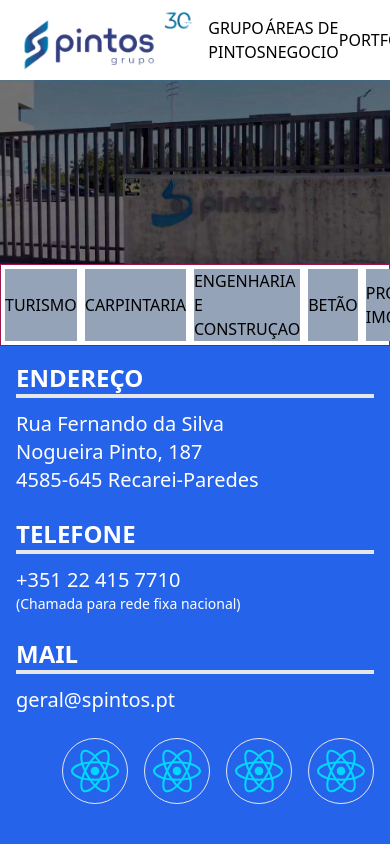
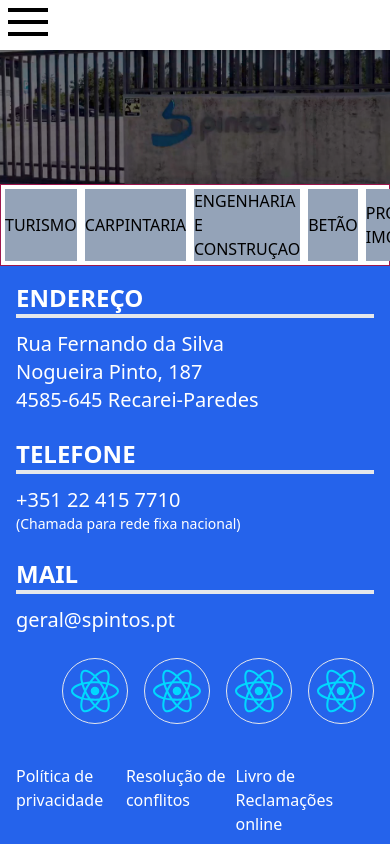
Before and after one commit to Fran-Lopez-Laperal/proyectPintos, a React (Vite) app: page / in a window 390 px wide. Shown: the top 844 px of the page. Built offline with nearby package versions, Linux system fonts and the light colour scheme.

Commit message:
nav movil

```diff
--- a/src/App.jsx
+++ b/src/App.jsx
@@ -3,14 +3,31 @@ import { Routes, Route } from "react-router-dom";
 
 import { Footer } from "./components/Footer";
 import { NavDesktop } from "./components/NavDesktop";
-import { Home } from "./components/Home";
+import { Home } from "./pages/Home";
+import { useEffect, useState } from "react";
+import { NavMovil } from "./components/NavMovil";
 
 
 function App() {
+
+  const [showNav, setshowNav] = useState(false)
+
+  useEffect(() => {
+    const responsiveMovil = () => window.innerWidth > 640 ? setshowNav(true) : setshowNav(false);
+
+    responsiveMovil()
+
+    window.addEventListener("resize", () => responsiveMovil())
+
+
+  }, [])
+
+
   return (
     <main className="">
       <article>
-        <NavDesktop />
+      {showNav ?  <NavDesktop /> : <NavMovil/>}
+
         <Routes>
           <Route path="/" element={<Home/>}/>
         </Routes>
--- a/src/components/NavDesktop.jsx
+++ b/src/components/NavDesktop.jsx
@@ -2,6 +2,9 @@ import { Link } from "react-router-dom"
 import logo from '../assets/logo.png'
 
 export function NavDesktop() {
+
+
+
     const links = [
         { to: '/', text: 'GRUPO PINTOS' },
         { to: '/', text: 'ÁREAS DE NEGOCIO' },
@@ -16,8 +19,8 @@ export function NavDesktop() {
 
 
     return (
-        <div className='w-full '>
-            <div className='flex bg-transparent w-full text-black h-20'>
+        <>
+            <section className='flex bg-transparent w-full text-black h-20'>
                 <img className='w-96' src={logo} alt={logo} />
                 <ul className='flex h-full w-full'>
 
@@ -33,7 +36,7 @@ export function NavDesktop() {
                     ))}
 
                 </ul>
-            </div>
-        </div>
+            </section>
+        </>
     )
 }
--- /dev/null
+++ b/src/components/NavMovil.jsx
@@ -0,0 +1,89 @@
+import { useState } from "react";
+import { Link } from "react-router-dom";
+
+
+
+
+export function NavMovil() {
+
+    const [openNav, setOpenNav] = useState(false);
+    const [showSubLink1, setShowSubLink1] = useState(false)
+    const [showSubLink2, setShowSubLink2] = useState(false)
+
+
+    function handleShowMenu() {
+        setOpenNav(!openNav)
+    }
+
+    function handleShowSubLink1() {
+        setShowSubLink1(!showSubLink1)
+    }
+
+    function handleShowSubLink2() {
+        setShowSubLink2(!showSubLink2)
+    }
+
+    return (
+        <>
+            <section className="w-full bg-white fixed drop-shadow top-0">
+                <button className="top-0" onClick={handleShowMenu}>
+                    <div className="w-10 h-1 bg-black m-2"></div>
+                    <div className="w-10 h-1 bg-black m-2"></div>
+                    <div className="w-10 h-1 bg-black m-2"></div>
+                </button>
+
+                    <nav className={`${openNav ? "h-screen transition-all duration-700" : "h-0"
+                        } overflow-hidden bg-white text-blue-800`}>
+
+
+                        <ul className="m-3 " onClick={handleShowSubLink1}>
+                            <p className="font-bold">Sobre nós</p>
+
+                            <li className={`${showSubLink1 ? "h-24 transition-all duration-700" : "h-0"
+                                } overflow-hidden m-2`}>
+                                <section className="flex flex-col m-1">
+                                    <Link className="border-b border-blue-200">Historia</Link>
+                                    <Link className="border-b border-blue-200">Prémios</Link>
+                                    <Link className="border-b border-blue-200">Responsabilidade</Link>
+                                </section>
+                            </li>
+                        </ul>
+
+                        <ul className="m-3" onClick={handleShowSubLink2}>
+                            <p className="font-bold">Áreas de negócio</p>
+
+                            <li className={`${showSubLink2 ? "h-36 transition-all duration-700" : "h-0"
+                                } overflow-hidden m-2`}>
+                                <section className="flex flex-col m-1">
+                                    <Link className="border-b border-blue-200">Engenharia e Construção</Link>
+                                    <Link className="border-b border-blue-200">Betaõ</Link>
+                                    <Link className="border-b border-blue-200">Carpintaria</Link>
+                                    <Link className="border-b border-blue-200">Promoção Imboliriária</Link>
+                                    <Link className="border-b border-blue-200">Hotelaría</Link>
+                                </section>
+                            </li>
+                        </ul>
+
+                        <ul className="m-3 font-bold" onClick={handleShowMenu}>
+                            Internacional
+                        </ul>
+
+                        <ul className="m-3 font-bold" onClick={handleShowMenu}>
+                            Notícias
+                        </ul>
+
+                        <ul className="m-3 font-bold" onClick={handleShowMenu}>
+                            Contactos
+                        </ul>
+
+                        <section className="flex space-x-4 font-bold justify-center items-center">
+                            <button>PT</button>
+                            <p>|</p>
+                            <button>IN</button>
+                        </section>
+                    </nav>
+
+            </section>
+        </>
+    )
+}
--- a/tailwind.config.js
+++ b/tailwind.config.js
@@ -6,6 +6,9 @@ export default {
       width: {
         "20%": "20%",
       },
+      transitionDuration:{
+
+      }
     },
   },
   plugins: [],
```
Also changed, not shown: src/pages/Home.jsx (renamed from src/components/Home.jsx).
